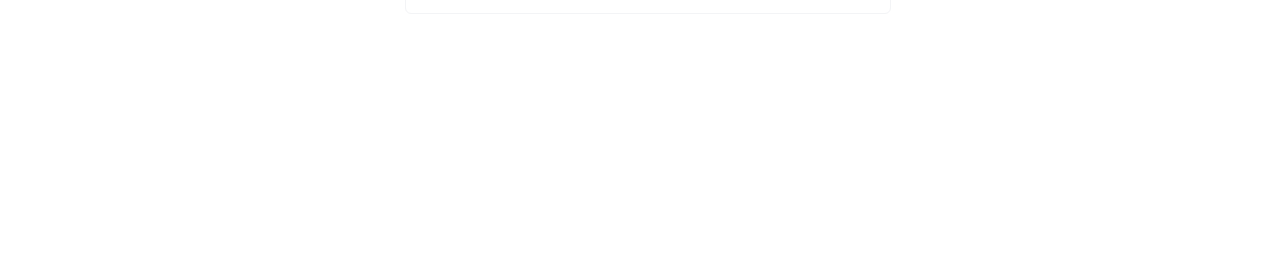
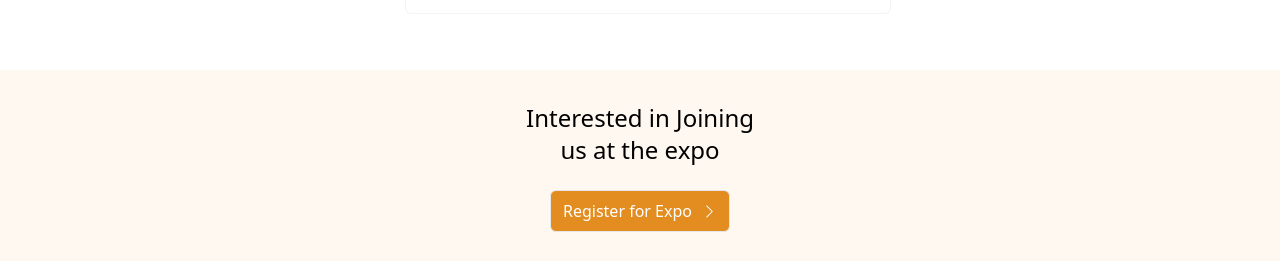
Before and after one commit to Moamin-AbuEwaida/weichie-technical-assessment, a React (Create React App) app: page / in a window 1280 px wide. Shown: the part 1954-2215 px from the top of the page. Before the commit the page ends 2024 px from the top, so only its background shows below. Built offline with nearby package versions, Linux system fonts and the light colour scheme.

Commit message:
join component

```diff
--- a/src/App.js
+++ b/src/App.js
@@ -1,5 +1,6 @@
 import About from './components/About';
 import Agenda from './components/Agenda';
+import Join from './components/Join';
 import Navbar from './components/Navbar';
 import Questions from './components/Questions';
 import Speakers from './components/Speakers';
@@ -12,6 +13,7 @@
       <Speakers />
       <Agenda />
       <Questions />
+      <Join />
     </div>
   );
 }
--- /dev/null
+++ b/src/components/Join.jsx
@@ -0,0 +1,19 @@
+import React from "react";
+import { BsChevronRight } from "react-icons/bs";
+
+const Join = () => {
+  return (
+    <div className="w-full text-center p-8 bg-[#FFF8F0]">
+      <div className="flex flex-col items-center justify-center">
+        <h1 className="text-2xl pb-6 w-full lg:w-[20%]">
+          Interested in Joining us at the expo
+        </h1>
+        <button className="bg-[#E38C20] text-white flex items-center gap-x-[10px] group">
+          Register for Expo <BsChevronRight size={15} />
+        </button>
+      </div>
+    </div>
+  );
+};
+
+export default Join;
--- a/src/components/Navbar.jsx
+++ b/src/components/Navbar.jsx
@@ -23,25 +23,25 @@
             className="cursor-pointer hover:border-[#E38C20] hover:border-b-2"
             id="about"
           >
-            <a href="#about">About</a>
+            About
           </li>
           <li
             className="cursor-pointer hover:border-[#E38C20] hover:border-b-2"
             id="speakers"
           >
-            <a href="#speakers">Speakers</a>
+            Speakers
           </li>
           <li
             className="cursor-pointer hover:border-[#E38C20] hover:border-b-2"
             id="agenda"
           >
-            <a href="#agenda">Agenda</a>
+            Agenda
           </li>
           <li
             className="cursor-pointer hover:border-[#E38C20] hover:border-b-2"
             id="information"
           >
-            <a href="#information">Information</a>
+            Information
           </li>
         </ul>
       </div>
```
